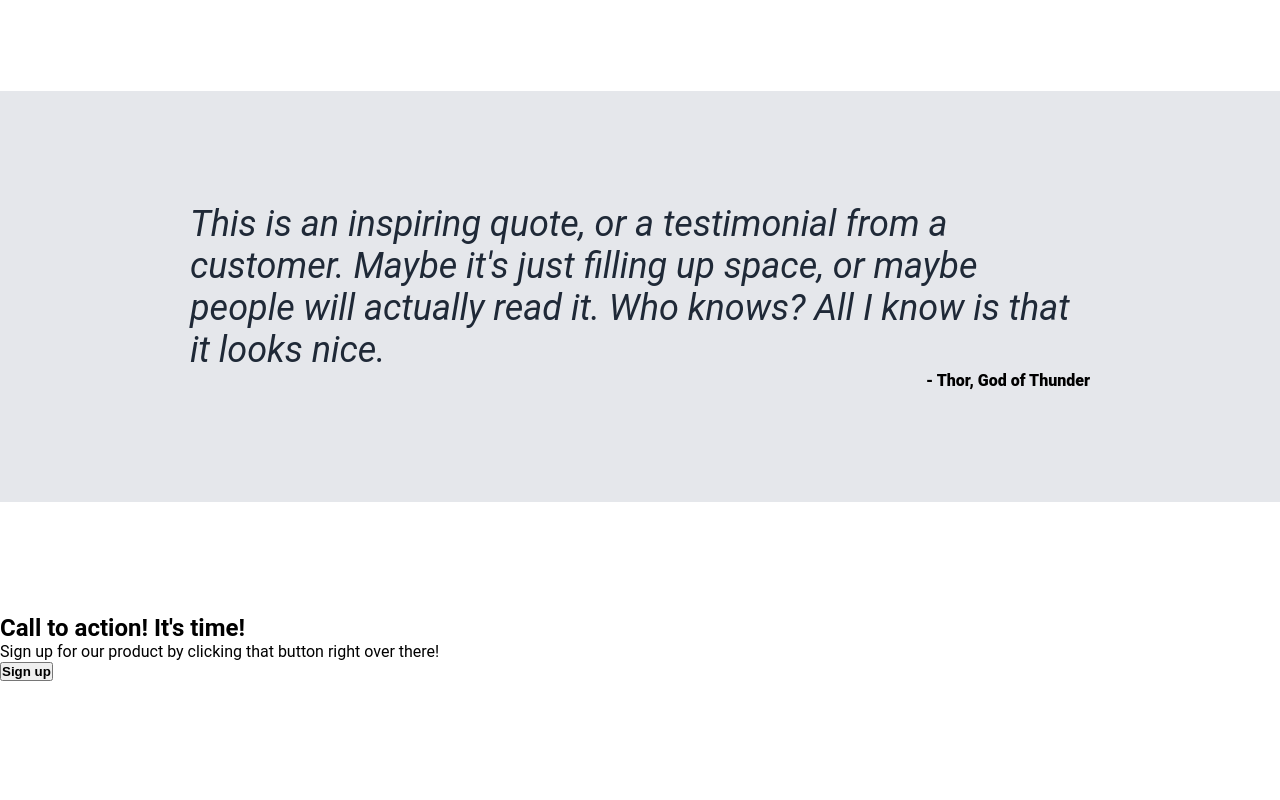
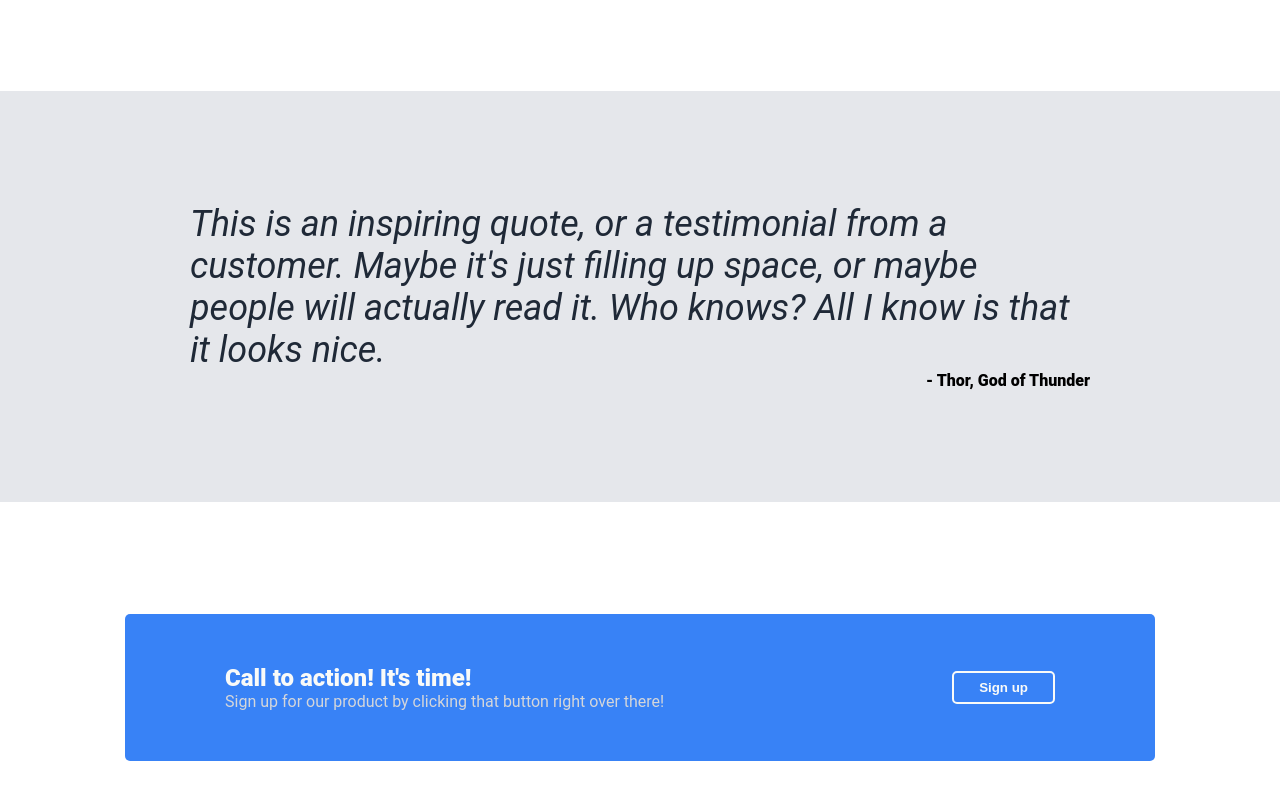
Before and after one commit to Kezy-d4/odin-landing-page, a plain HTML site: page index.html in a window 1280 px wide. Shown: the part 810-1610 px from the top of the page. Before the commit the page ends 1491 px from the top, so only its background shows below. Drawn offline with Linux system fonts and the light colour scheme.

Commit message:
Add call to action section

```diff
--- a/index.html
+++ b/index.html
@@ -61,9 +61,13 @@
       </div>
 
       <div class="call-to-action">
-        <h2>Call to action! It's time!</h2>
-        <p>Sign up for our product by clicking that button right over there!</p>
-        <button>Sign up</button>
+        <div class="call-to-action-left">
+          <h2>Call to action! It's time!</h2>
+          <p>Sign up for our product by clicking that button right over there!</p>
+        </div>
+        <div class="call-to-action-button">
+          <button><a href="#">Sign up</a></button>
+        </div>
       </div>
 
     </div>
--- a/styles.css
+++ b/styles.css
@@ -124,7 +124,7 @@ a:hover {
 .info-images p {
   text-align: center;
   width: 206px;
-  color: #4d4d4d
+  color: #363636
 }
 
 .info-image {
@@ -159,3 +159,33 @@ a:hover {
   font-weight: 900;
   align-self: flex-end;
 }
+
+.call-to-action {
+  display: flex;
+  justify-content: space-between;
+  align-items: center;
+  background-color: #3882F6;
+  padding: 50px 100px;
+  margin: 0 125px 112px;
+  border-radius: 5px;
+}
+
+.call-to-action-left h2 {
+  color:#F9FAF8;
+  font-weight: 900;
+}
+
+.call-to-action-left p {
+  color: #d4d6da;
+}
+
+.call-to-action-button a {
+  text-decoration: none;
+}
+
+.call-to-action-button button {
+  padding: 7px 25px;
+  border: 2px solid #F9FAF8;
+  border-radius: 5px;
+  background-color: #3882F6;
+}
```
